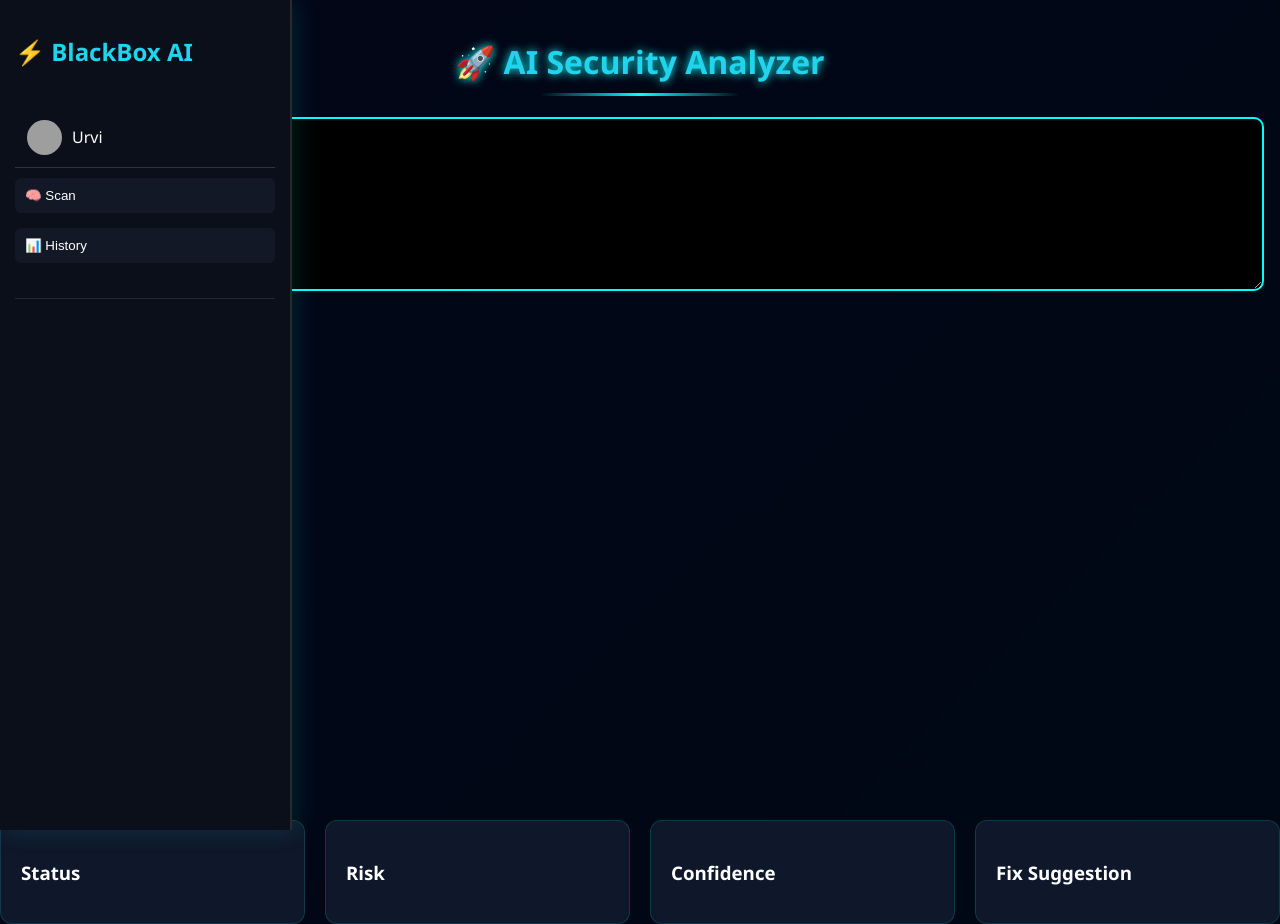
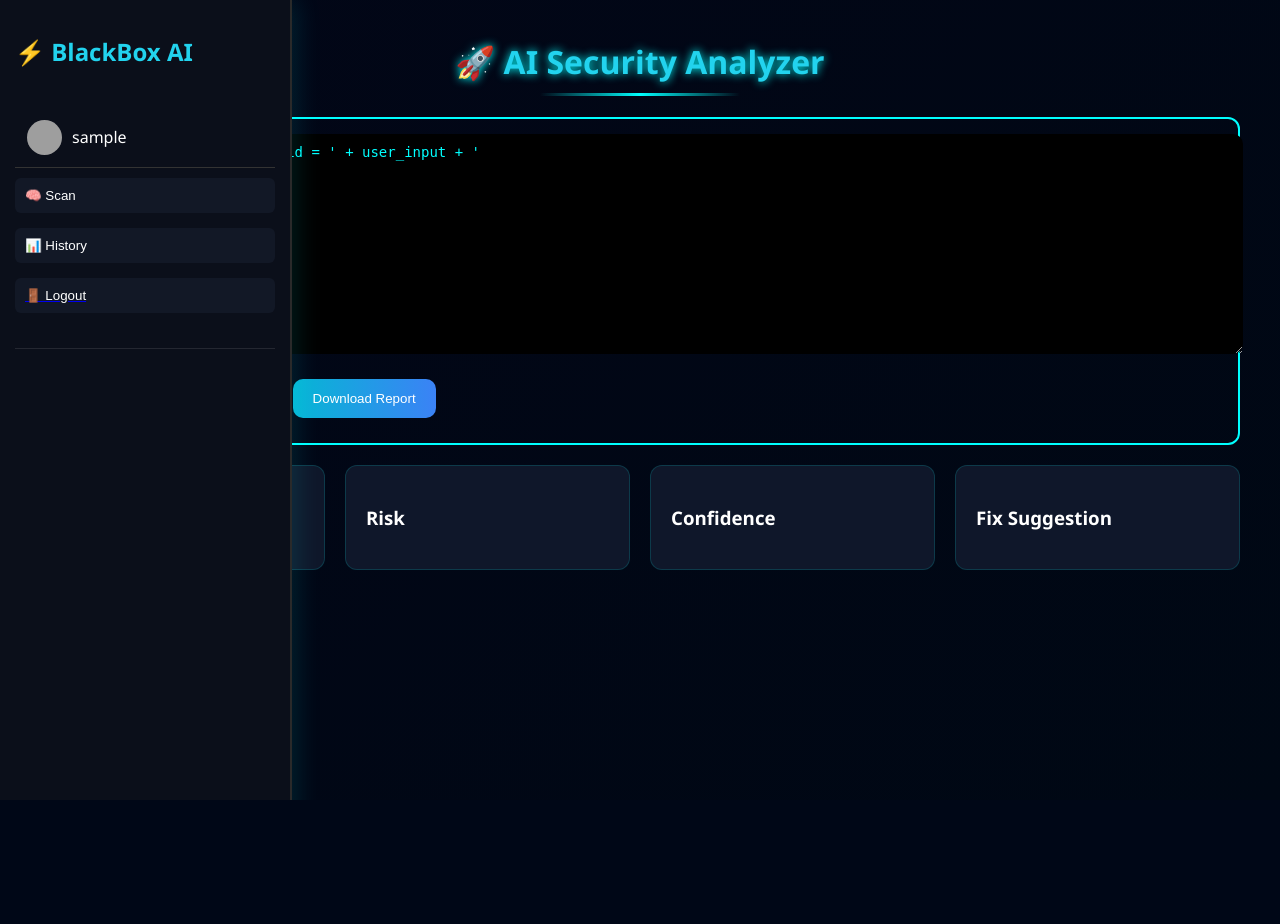
Before and after one commit to urvigarg139-art/blackbox-ai-safety, a Flask app: page /dashboard in a window 1280 px wide. Shown: the top 924 px of the page. After the commit the page ends 800 px from the top, so only its background shows below. Run offline with Flask 3, Linux system fonts and the light colour scheme; the visitor is signed in with stand-in values (Sample User, id 1); a map, chart or similar area stays blank; grey boxes are pictures that could not be loaded.

Commit message:
updated chatbot + fixed bugs

```diff
--- a/app.py
+++ b/app.py
@@ -11,17 +11,21 @@ app.secret_key = "secret123"
 def init_db():
     conn = sqlite3.connect("users.db")
     c = conn.cursor()
+
+    # Users table
     c.execute("""
         CREATE TABLE IF NOT EXISTS users (
             id INTEGER PRIMARY KEY AUTOINCREMENT,
-            username TEXT,
+            username TEXT UNIQUE,
             password TEXT
         )
     """)
+
     conn.commit()
     conn.close()
 
 init_db()
+
 
 # ---------- ANALYSIS ----------
 def analyze_code(code):
@@ -39,6 +43,7 @@ def analyze_code(code):
         "fix": "No major issues"
     }
 
+
 # ---------- ROUTES ----------
 @app.route("/")
 def home():
@@ -46,52 +51,73 @@ def home():
         return redirect("/dashboard")
     return render_template("login.html")
 
+
 @app.route("/dashboard")
 def dashboard():
     if "user" not in session:
         return redirect("/")
-    return render_template("dashboard.html")
+
+    return render_template("dashboard.html", username=session["user"])
+
 
 # ---------- AUTH ----------
 @app.route("/signup", methods=["POST"])
 def signup():
     data = request.form
+    username = data.get("username")
+    password = data.get("password")
+
     conn = sqlite3.connect("users.db")
     c = conn.cursor()
 
-    c.execute("INSERT INTO users (username, password) VALUES (?, ?)",
-              (data["username"], data["password"]))
-    conn.commit()
+    try:
+        c.execute("INSERT INTO users (username, password) VALUES (?, ?)",
+                  (username, password))
+        conn.commit()
+    except sqlite3.IntegrityError:
+        conn.close()
+        return "⚠️ Username already exists!"
+
     conn.close()
+    return redirect("/")
 
-    return redirect("/")
 
 @app.route("/login", methods=["POST"])
 def login():
     data = request.form
+    username = data.get("username")
+    password = data.get("password")
+
     conn = sqlite3.connect("users.db")
     c = conn.cursor()
 
     c.execute("SELECT * FROM users WHERE username=? AND password=?",
-              (data["username"], data["password"]))
+              (username, password))
     user = c.fetchone()
+
     conn.close()
 
     if user:
-        session["user"] = data["username"]
+        session["user"] = username
         return redirect("/dashboard")
-    return "Invalid credentials"
+
+    return "❌ Invalid credentials"
+
 
 @app.route("/logout")
 def logout():
     session.pop("user", None)
     return redirect("/")
 
+
 # ---------- SCAN ----------
 @app.route("/scan", methods=["POST"])
 def scan():
     code = request.json.get("code", "")
-    return jsonify(analyze_code(code))
+    result = analyze_code(code)
+
+    return jsonify(result)
+
 
 # ---------- DOWNLOAD ----------
 @app.route("/download", methods=["POST"])
@@ -115,5 +141,7 @@ def download():
 
     return send_file(buffer, as_attachment=True, download_name="report.pdf")
 
+
+# ---------- RUN ----------
 if __name__ == "__main__":
     app.run(debug=True)
--- a/static/css/style.css
+++ b/static/css/style.css
@@ -327,3 +327,28 @@ button:hover {
 .history-item:hover {
     background: #2a2a2a;
 }
+.analyzer-box {
+    border: 2px solid cyan;
+    border-radius: 12px;
+    padding: 15px;
+    margin-top: 20px;
+}
+
+.buttons {
+    display: flex;
+    gap: 10px;
+    margin-top: 10px;
+}
+
+textarea {
+    width: 100%;
+    height: 200px;
+    background: black;
+    color: cyan;
+    border: none;
+    outline: none;
+}
+
+.history-panel {
+    display: none;
+}
--- a/static/js/app.js
+++ b/static/js/app.js
@@ -1,149 +1,31 @@
+let history = JSON.parse(localStorage.getItem("chatHistory")) || [];
 let lastResult = null;
-let scanHistory = JSON.parse(localStorage.getItem("history")) || [];
 
-document.addEventListener("DOMContentLoaded", () => {
-    document.getElementById("exampleBtn").onclick = loadExample;
-    document.getElementById("scanBtn").onclick = scanCode;
-    document.getElementById("downloadBtn").onclick = downloadReport;
+// ================= SCAN =================
+function sendMessage() {
+    let code = document.getElementById("inputBox").value;
 
-    document.getElementById("historyBtn").onclick = showHistory;
-    document.getElementById("scanTab").onclick = showScan;
-});
-
-function loadExample() {
-    document.getElementById("codeInput").value =
-        "SELECT * FROM users WHERE id = ' + user_input + '";
-}
-
-async function scanCode() {
-
-    const code = document.getElementById("codeInput").value;
-
-    if (!code.trim()) {
-        alert("Enter code first");
-        return;
-    }
-
-    const loader = document.getElementById("loader");
-    const result = document.getElementById("result");
-
-    loader.style.display = "block";
-    result.style.display = "none";
-
-    const res = await fetch("/scan", {
+    fetch("/scan", {
         method: "POST",
         headers: {"Content-Type": "application/json"},
-        body: JSON.stringify({code})
-    });
+        body: JSON.stringify({code: code})
+    })
+    .then(res => res.json())
+    .then(data => {
 
-    const data = await res.json();
-    lastResult = data;
+        lastResult = data;
 
-    // Save history
-    scanHistory.unshift(data);
-    localStorage.setItem("history", JSON.stringify(scanHistory));
+        document.getElementById("label").innerText = data.label;
+        document.getElementById("risk").innerText = data.risk + "%";
+        document.getElementById("confidence").innerText = data.confidence + "%";
+        document.getElementById("fix").innerText = data.fix;
 
-    loader.style.display = "none";
-    result.style.display = "flex";
-
-    typeText("label", data.label);
-    typeText("risk", "Risk: " + data.risk + "%");
-    typeText("confidence", "Confidence: " + data.confidence + "%");
-    typeText("fix", data.fix);
-
-    drawChart(data.risk, data.confidence);
-}
-
-function typeText(id, text) {
-    let i = 0;
-    const el = document.getElementById(id);
-    el.innerText = "";
-
-    const interval = setInterval(() => {
-        el.innerText += text[i];
-        i++;
-        if (i >= text.length) clearInterval(interval);
-    }, 15);
-}
-
-function drawChart(risk, confidence) {
-    new Chart(document.getElementById("chart"), {
-        type: "bar",
-        data: {
-            labels: ["Risk", "Confidence"],
-            datasets: [{
-                label: "Analysis",
-                data: [risk, confidence]
-            }]
-        }
+        addToHistory(code);
+        updateChart(data.risk);
     });
 }
 
-async function downloadReport() {
-    if (!lastResult) {
-        alert("Run scan first!");
-        return;
-    }
-
-    const res = await fetch("/download", {
-        method: "POST",
-        headers: {"Content-Type": "application/json"},
-        body: JSON.stringify(lastResult)
-    });
-
-    const blob = await res.blob();
-    const url = window.URL.createObjectURL(blob);
-
-    const a = document.createElement("a");
-    a.href = url;
-    a.download = "report.pdf";
-    a.click();
-}
-
-function showHistory() {
-    document.getElementById("historyPanel").style.display = "block";
-    document.getElementById("result").style.display = "none";
-
-    renderHistory();
-}
-
-function showScan() {
-    document.getElementById("historyPanel").style.display = "none";
-    document.getElementById("result").style.display = "flex";
-}
-
-function renderHistory() {
-    const list = document.getElementById("historyList");
-    list.innerHTML = "";
-
-    scanHistory.forEach((item, index) => {
-        const div = document.createElement("div");
-        div.className = "card";
-        div.innerHTML = `
-            <b>Scan ${index + 1}</b><br>
-            ${item.label}<br>
-            Risk: ${item.risk}%<br>
-            Confidence: ${item.confidence}%
-        `;
-        list.appendChild(div);
-    });
-}
-// ================= USER =================
-let user = {
-    name: "Urvi",
-    avatar: "/static/default-avatar.png"
-};
-
-document.addEventListener("DOMContentLoaded", () => {
-    document.getElementById("username").innerText = user.name;
-    document.getElementById("userAvatar").src = user.avatar;
-    renderHistory();
-});
-
-
 // ================= HISTORY =================
-let history = JSON.parse(localStorage.getItem("chatHistory")) || [];
-
 function addToHistory(text) {
     history.unshift(text);
     localStorage.setItem("chatHistory", JSON.stringify(history));
@@ -152,8 +34,6 @@ function addToHistory(text) {
 
 function renderHistory() {
     let container = document.getElementById("historyList");
-    if (!container) return;
-
     container.innerHTML = "";
 
     history.forEach(item => {
@@ -169,34 +49,55 @@ function renderHistory() {
     });
 }
 
-
-// ================= TOGGLE HISTORY =================
 function toggleHistory() {
     let panel = document.getElementById("historyPanel");
 
-    if (panel.style.display === "block") {
-        panel.style.display = "none";
-    } else {
-        panel.style.display = "block";
-    }
+    panel.style.display = panel.style.display === "block" ? "none" : "block";
 }
 
-
-// ================= SCAN BUTTON =================
-function showScan() {
-    document.getElementById("historyPanel").style.display = "none";
+// ================= BUTTONS =================
+function loadExample() {
+    document.getElementById("inputBox").value =
+        "SELECT * FROM users WHERE id = ' + user_input + '";
 }
 
+function downloadReport() {
+    if (!lastResult) return alert("Run scan first!");
 
-// ================= SEND MESSAGE =================
-function sendMessage() {
-    let input = document.getElementById("inputBox").value;
+    fetch("/download", {
+        method: "POST",
+        headers: {"Content-Type": "application/json"},
+        body: JSON.stringify(lastResult)
+    })
+    .then(res => res.blob())
+    .then(blob => {
+        let url = window.URL.createObjectURL(blob);
+        let a = document.createElement("a");
+        a.href = url;
+        a.download = "report.pdf";
+        a.click();
+    });
+}
 
-    if (!input) return;
+// ================= CHART =================
+let chart;
 
-    addToHistory(input);
+function updateChart(risk) {
+    let ctx = document.getElementById("chart").getContext("2d");
 
-    console.log("Analyzing:", input);
+    if (chart) chart.destroy();
 
-    // Your existing backend call remains unchanged
+    chart = new Chart(ctx, {
+        type: "bar",
+        data: {
+            labels: ["Risk Level"],
+            datasets: [{
+                label: "Risk %",
+                data: [risk]
+            }]
+        }
+    });
 }
+
+// INIT
+renderHistory();
--- a/templates/dashboard.html
+++ b/templates/dashboard.html
@@ -7,6 +7,7 @@
 </head>
 
 <body>
+
 <div class="main-container">
 
     <!-- 🔹 SIDEBAR -->
@@ -16,17 +17,18 @@
 
         <!-- USER PROFILE -->
         <div class="user-profile">
-            <img src="/static/default-avatar.png" class="avatar" id="userAvatar">
-            <span id="username">Guest</span>
+            <img src="/static/default-avatar.png" class="avatar">
+            <span>{{ username }}</span>
         </div>
 
         <!-- MENU -->
         <div class="menu">
             <button onclick="showScan()">🧠 Scan</button>
             <button onclick="toggleHistory()">📊 History</button>
+            <a href="/logout"><button>🚪 Logout</button></a>
         </div>
 
-        <!-- HISTORY PANEL -->
+        <!-- HISTORY -->
         <div class="history-panel" id="historyPanel">
             <h3>History</h3>
             <div id="historyList"></div>
@@ -34,19 +36,23 @@
 
     </div>
 
-
     <!-- 🔹 MAIN CONTENT -->
-    <div class="main-content" id="mainContent">
+    <div class="main-content">
 
         <h1>🚀 AI Security Analyzer</h1>
 
-        <!-- YOUR EXISTING SCAN UI HERE -->
-        <textarea id="inputBox" placeholder="Paste code here..."></textarea>
-        <button onclick="sendMessage()">Analyze</button>
+        <!-- ANALYZER BOX -->
+        <div class="analyzer-box">
 
-    </div>
+            <textarea id="inputBox">SELECT * FROM users WHERE id = ' + user_input + '</textarea>
 
-</div>
+            <div class="buttons">
+                <button onclick="loadExample()">Load Example</button>
+                <button onclick="sendMessage()">Scan</button>
+                <button onclick="downloadReport()">Download Report</button>
+            </div>
+
+        </div>
 
         <!-- RESULT -->
         <div id="result" class="cards">
@@ -76,12 +82,6 @@
         <!-- CHART -->
         <canvas id="chart"></canvas>
 
-        <!-- HISTORY PANEL -->
-        <div id="historyPanel" style="display:none;">
-            <h2>📊 Scan History</h2>
-            <div id="historyList"></div>
-        </div>
-
     </div>
 
 </div>
```
